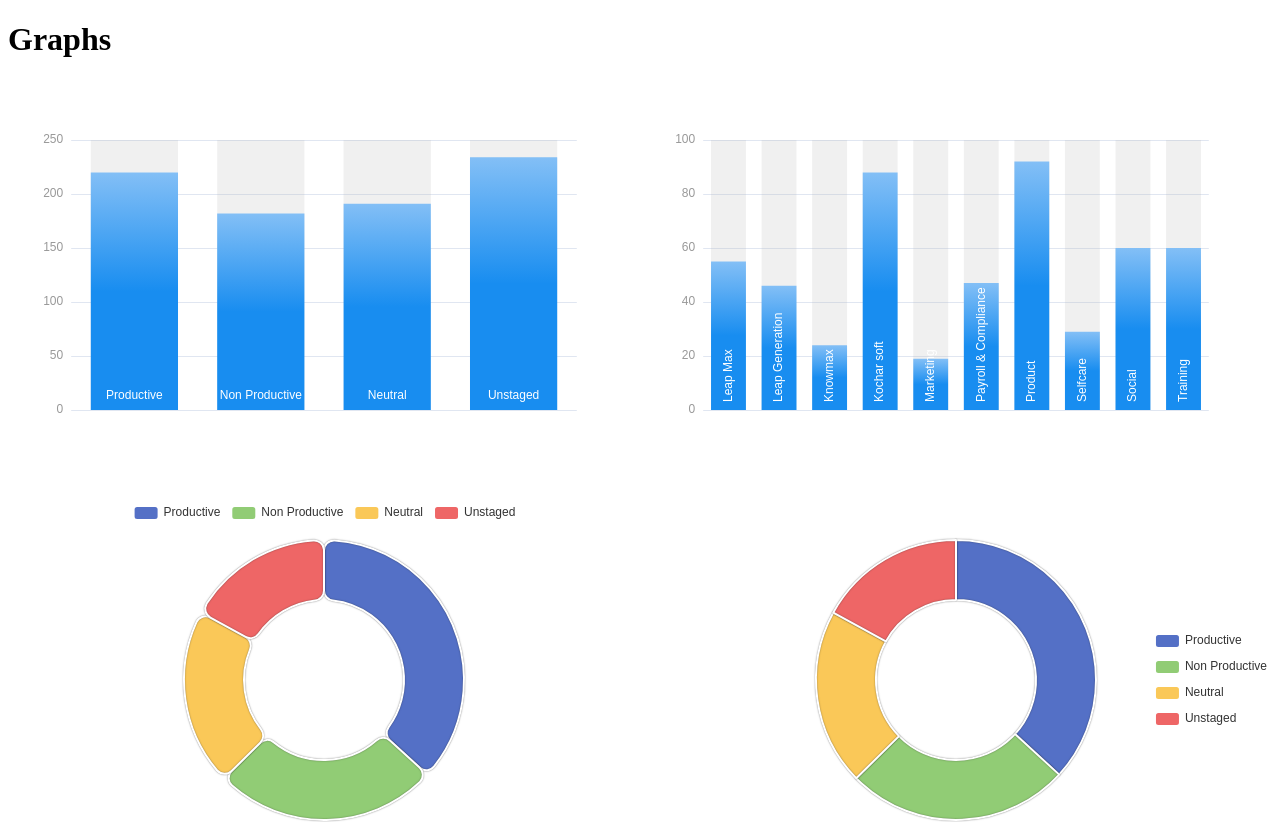
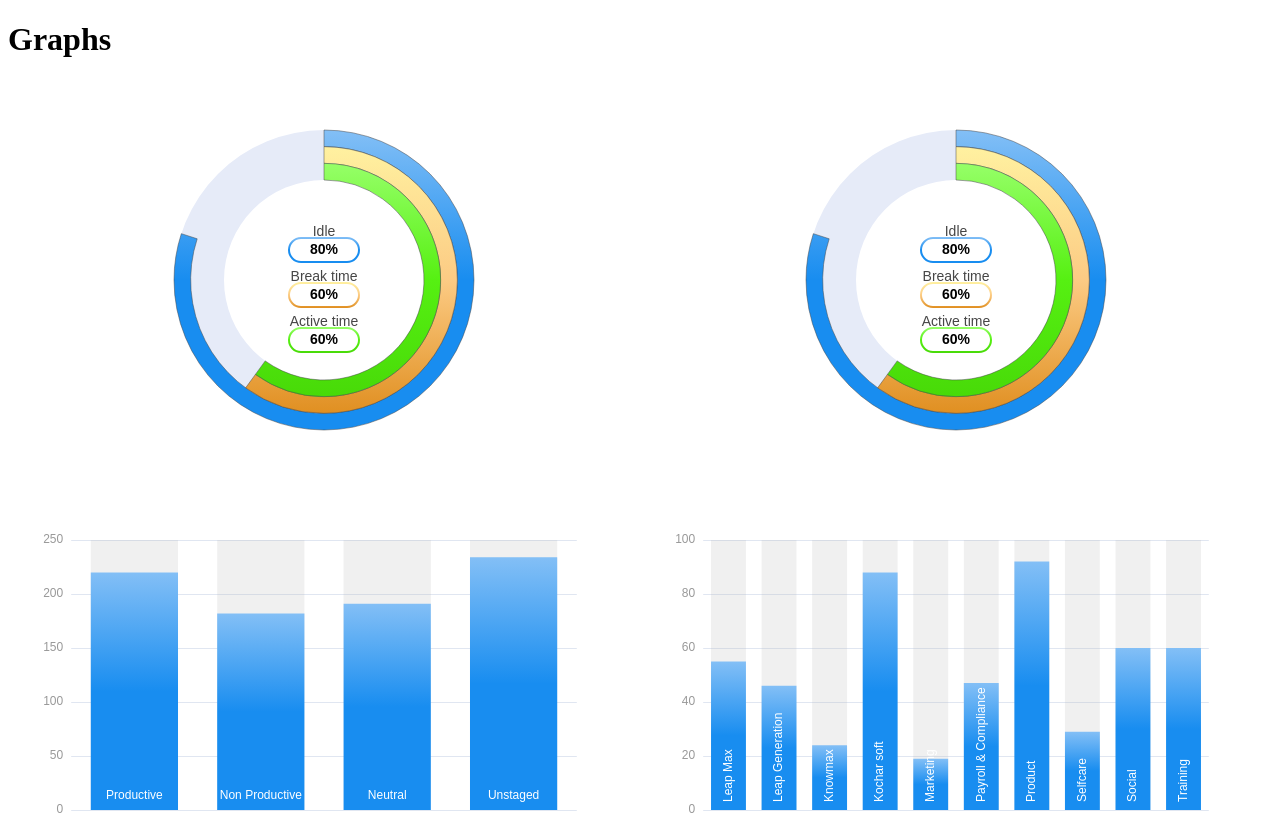
Before and after one commit to Rohit-Gupta11/graphs, a React app: page / in a window 1280 px wide. Shown: the top 822 px of the page. Built offline with nearby package versions, Linux system fonts and the light colour scheme.

Commit message:
some changes for gauge

```diff
--- a/src/App.js
+++ b/src/App.js
@@ -4,6 +4,7 @@ import Bar from './components/Bar.jsx';
 import Line from './components/Line.jsx';
 import Pie from './components/Pie.jsx';
 import Gauge from './components/Gauge.jsx';
+import Gauge2 from './components/Gauge2.jsx';
 import resizeObserver from './utils/resizeObserver';
 import pies from './charts/pies';
 import pies2 from './charts/pies2';
@@ -14,6 +15,12 @@ function App() {
         <div>
             <h1>Graphs</h1>
             <div className="App" style={{ display: "flex", flexDirection: "row", flexWrap: "wrap" }}>
+                <div style={{ width: "50%", height: 400 }}>
+                    <Gauge resizeObserver={resizeObserver} />
+                </div>
+                <div style={{ width: "50%", height: 400 }}>
+                    <Gauge2 resizeObserver={resizeObserver} />
+                </div>
                 <div style={{ width: "50%", height: 400 }}>
                     <Bar resizeObserver={resizeObserver} />
                 </div>
@@ -27,9 +34,6 @@ function App() {
                     <Pie option={pies2} resizeObserver={resizeObserver} />
                 </div>
                 <div style={{ width: "50%", height: 400 }}>
-                    <Gauge resizeObserver={resizeObserver} />
-                </div>
-                <div style={{ width: "50%", height: 400 }}>
                     <Line resizeObserver={resizeObserver} />
                 </div>
             </div>
--- /dev/null
+++ b/src/components/Gauge2.jsx
@@ -0,0 +1,163 @@
+import React, { useRef, useEffect } from "react"
+import * as echarts from "echarts"
+
+class Gauge extends React.Component {
+    constructor(props) {
+        super(props);
+        this.myChart = React.createRef();
+    }
+
+    componentDidMount() {
+        this.setUpMyChart();
+    }
+
+    setUpMyChart() {
+        const chart = echarts.init(this.myChart.current)
+
+        if (this.props.resizeObserver) {
+            this.props.resizeObserver.observe(this.myChart.current);
+        }
+
+        const gaugeData = [
+            {
+                value: 80,
+                name: 'Idle',
+                title: {
+                    offsetCenter: ['0%', '-32%']
+                },
+                detail: {
+                    valueAnimation: true,
+                    offsetCenter: ['0%', '-20%']
+                },
+                itemStyle: {
+                    color: new echarts.graphic.LinearGradient(0, 0, 0, 1, [
+                        { offset: 0, color: '#83bff6' },
+                        { offset: 0.5, color: '#188df0' },
+                        { offset: 1, color: '#188df0' }
+                    ])
+                }
+            },
+            {
+                value: 60,
+                name: 'Break time',
+                title: {
+                    offsetCenter: ['0%', '-2%']
+                },
+                detail: {
+                    valueAnimation: true,
+                    offsetCenter: ['0%', '10%']
+                },
+                itemStyle: {
+                    color: new echarts.graphic.LinearGradient(0, 0, 0, 1, [
+                        { offset: 0, color: '#fff1a0' },
+                        { offset: 0.5, color: '#fccb84' },
+                        { offset: 1, color: '#e08f21' }
+                    ])
+                }
+            },
+            {
+                value: 60,
+                name: 'Active time',
+                title: {
+                    offsetCenter: ['0%', '28%']
+                },
+                detail: {
+                    valueAnimation: true,
+                    offsetCenter: ['0%', '40%']
+                },
+                itemStyle: {
+                    color: new echarts.graphic.LinearGradient(0, 0, 0, 1, [
+                        { offset: 0, color: '#96ff68' },
+                        { offset: 0.5, color: '#56f012' },
+                        { offset: 1, color: '#48da08' }
+                    ])
+                }
+            }
+        ];
+
+        let option = {
+            tooltip: {
+                trigger: 'item'
+            },
+            series: [
+                {
+                    type: 'gauge',
+                    startAngle: 90,
+                    endAngle: -270,
+                    pointer: {
+                        show: false
+                    },
+                    progress: {
+                        show: true,
+                        overlap: false,
+                        roundCap: false,
+                        clip: false,
+                        itemStyle: {
+                            borderWidth: .5,
+                            borderColor: '#464646',
+                        }
+                    },
+                    axisLine: {
+                        lineStyle: {
+                            width: 50
+                        }
+                    },
+                    splitLine: {
+                        show: false,
+                        distance: 0,
+                        length: 10
+                    },
+                    axisTick: {
+                        show: false
+                    },
+                    axisLabel: {
+                        show: false,
+                        distance: 50
+                    },
+                    data: gaugeData,
+                    title: {
+                        fontSize: 14
+                    },
+                    detail: {
+                        width: 50,
+                        height: 14,
+                        fontSize: 14,
+                        color: 'auto',
+                        borderColor: 'auto',
+                        borderRadius: 20,
+                        borderWidth: 1,
+                        formatter: '{value}%'
+                    },
+                    animationEasing: 'circulaIn',
+                    animationDuration: 1500,
+                    emphasis: {
+                        focus: 'true',
+                        itemStyle: {
+                            shadowBlur: 10,
+                            shadowOffsetX: 0,
+                            shadowColor: 'rgba(0, 0, 0, 0.5)'
+                        }
+                    },
+                }
+            ]
+        };
+
+        chart.setOption(option);
+    }
+
+    render() {
+        return (
+            <>
+                <div
+                    ref={this.myChart}
+                    style={{
+                        width: "100%",
+                        height: "100%",
+                    }}
+                >myChart</div>
+            </>
+        )
+    }
+}
+
+export default Gauge;
```
